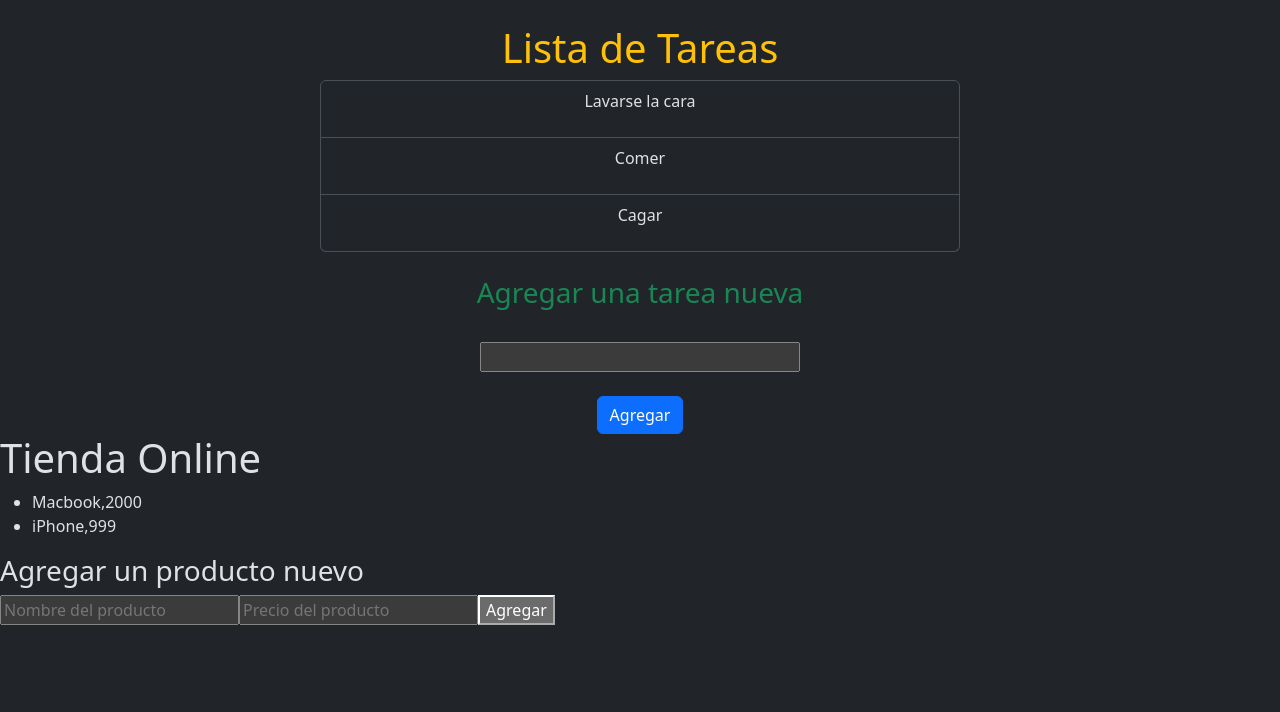
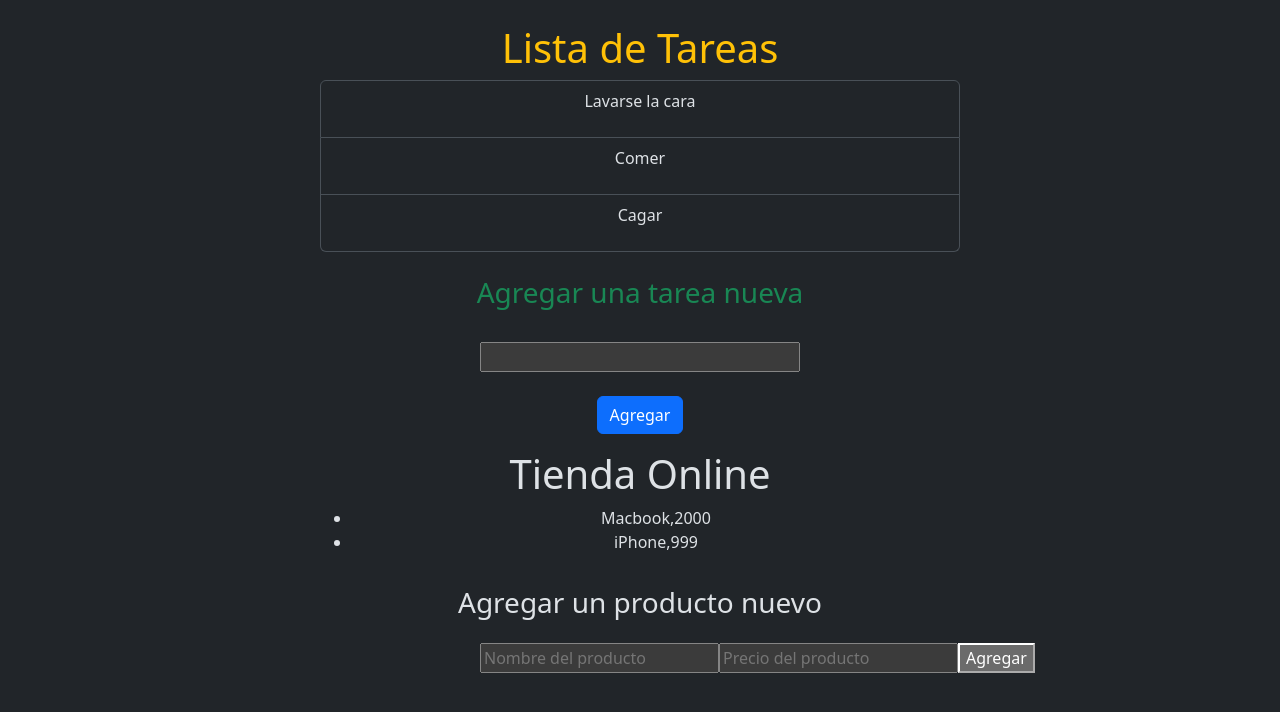
Before and after one commit to isc90/PRACTICA-ANGULAR, an Angular app in the folder ANG-PRACTICE/: page / in a window 1280 px wide. Shown: the top 712 px of the page. Built offline with nearby package versions, Linux system fonts and the light colour scheme.

Commit message:
algunos ajustes mas

```diff
--- a/ANG-PRACTICE/src/components/tienda-online/tienda-online.html
+++ b/ANG-PRACTICE/src/components/tienda-online/tienda-online.html
@@ -1,7 +1,7 @@
-<div>
+<div class="d-flex flex-column text-center mt-3">
         <h1>Tienda Online</h1>
 
-    <div>
+    <div class="w-50 mx-auto">
         <ul>
             @for(producto of inventario; track producto.descripcion){
                 <li>{{producto.descripcion}},{{producto.precio}}</li>
@@ -9,10 +9,14 @@
         </ul>
     </div>
 
-    <div>
+    <div class="mt-3 w-50 mx-auto d-flex flex-column">
         <h3>Agregar un producto nuevo</h3>
-        <input placeholder="Nombre del producto" #descInput>
-        <input placeholder="Precio del producto" #priceInput>
-        <button (click)="addProduct(descInput.value,priceInput.value); descInput.value=''; priceInput.value=''">Agregar</button>
+
+        <div class="mt-3 w-50 mx-auto d-flex ">
+            <input placeholder="Nombre del producto" #descInput class="">
+            <input placeholder="Precio del producto" #priceInput>
+            <button (click)="addProduct(descInput.value,priceInput.value); descInput.value=''; priceInput.value=''">Agregar</button>
+        </div>
+
     </div>
 </div>
```
